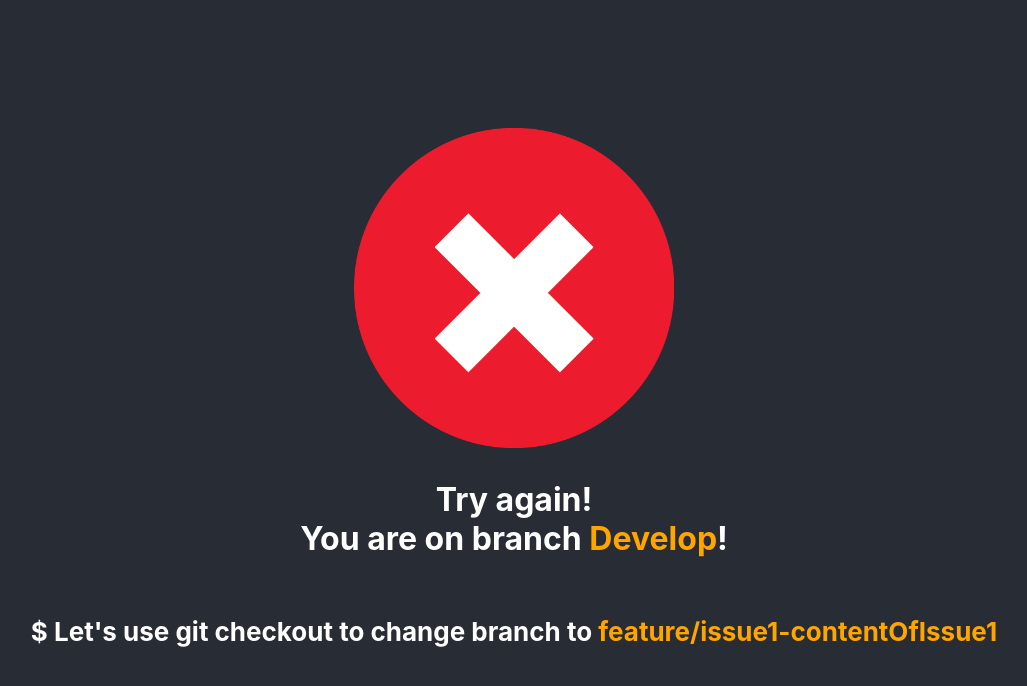
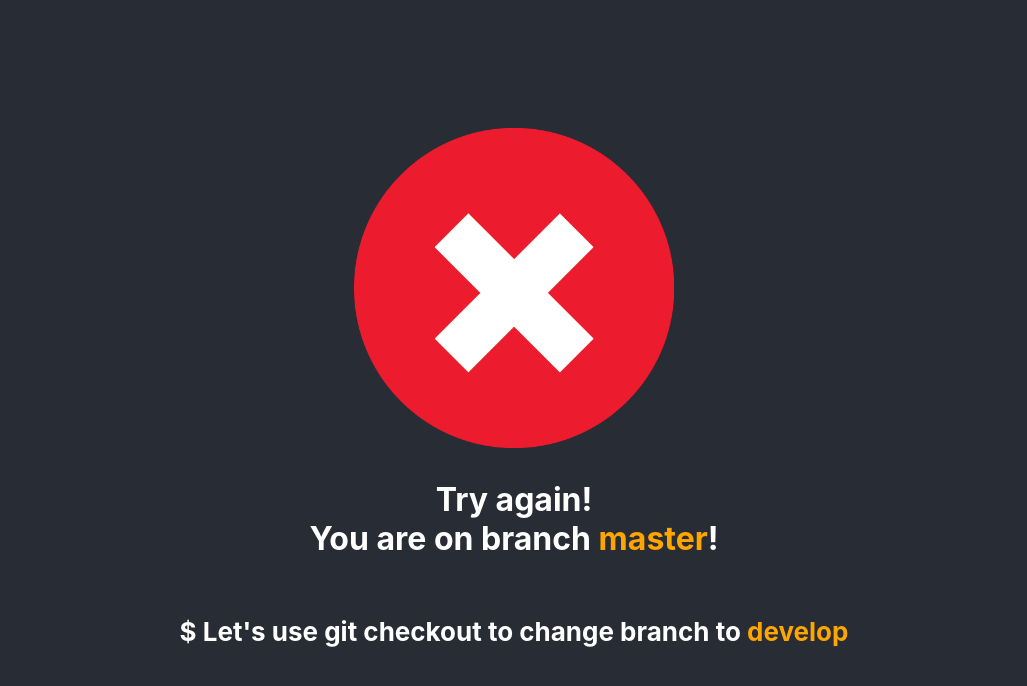
Before and after one commit to vfa-anhtq/bpm-practice-git, a React (Create React App) app: page / in a window 1280 px wide. Shown: the top 686 px of the page, without its empty margins (126-1153 px from the left). Built offline with nearby package versions, Linux system fonts and the light colour scheme.

Commit message:
[Added] added hint to practice on branch master

```diff
--- a/src/App.js
+++ b/src/App.js
@@ -10,10 +10,10 @@ class App extends Component {
           <img src={error} className='App-logo' alt='logo' />
           <p className='errorMsg'>
             Try again!<br />
-            You are on branch <span className='branchName'>Develop</span>! <br />
+            You are on branch <span className='branchName'>master</span>! <br />
           </p>
           <p className='hint'>
-            $ Let's use git checkout to change branch to <span className='branchName'>feature/issue1-contentOfIssue1</span>
+            $ Let's use git checkout to change branch to <span className='branchName'>develop</span>
           </p>
         </header>
       </div>
```
